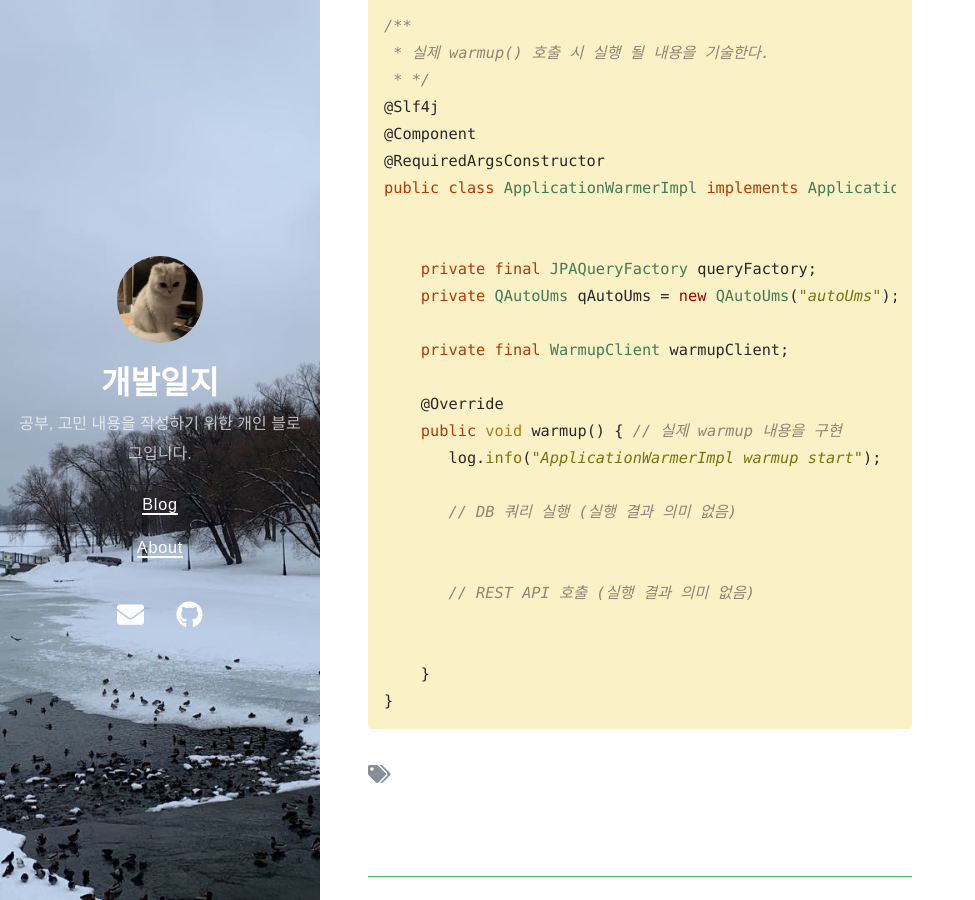
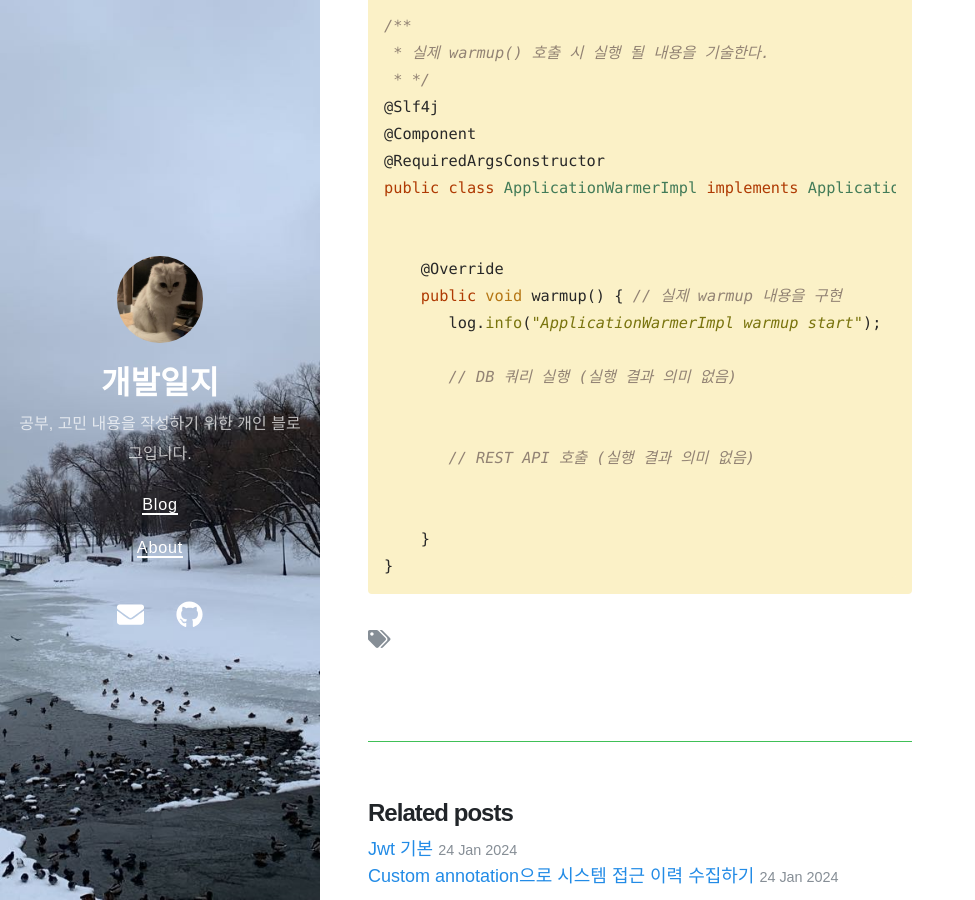
Before and after one commit to sykimtropical/tropical.github.io, a Jekyll site: the page built from _posts/2023-12-18-왜 실행 후 최초 Response는 매우 느릴까.md, in a window 1280 px wide and 900 px high, scrolled down 6815 px. Shown: the whole window, without its empty margins (0-975 px from the left). Built offline with Jekyll 4.4.1, drawn with Linux system fonts in a browser that asks for light colours; nearby versions of some CDN libraries; some web fonts are replaced; our own code applies the rules of GitHub Pages for plain Markdown files.

Commit message:
warmup 포스팅 코드 수정

```diff
--- a/_posts/2023-12-18-왜 실행 후 최초 Response는 매우 느릴까.md
+++ b/_posts/2023-12-18-왜 실행 후 최초 Response는 매우 느릴까.md
@@ -230,11 +230,6 @@ ApplicationWarmerImpl.java - ApplicationWarmer 인터페이스를 상속받은
 public class ApplicationWarmerImpl implements ApplicationWarmer{
 
 
-    private final JPAQueryFactory queryFactory;
-    private QAutoUms qAutoUms = new QAutoUms("autoUms");
-
-    private final WarmupClient warmupClient;
-
     @Override
     public void warmup() { // 실제 warmup 내용을 구현
        log.info("ApplicationWarmerImpl warmup start");
```
